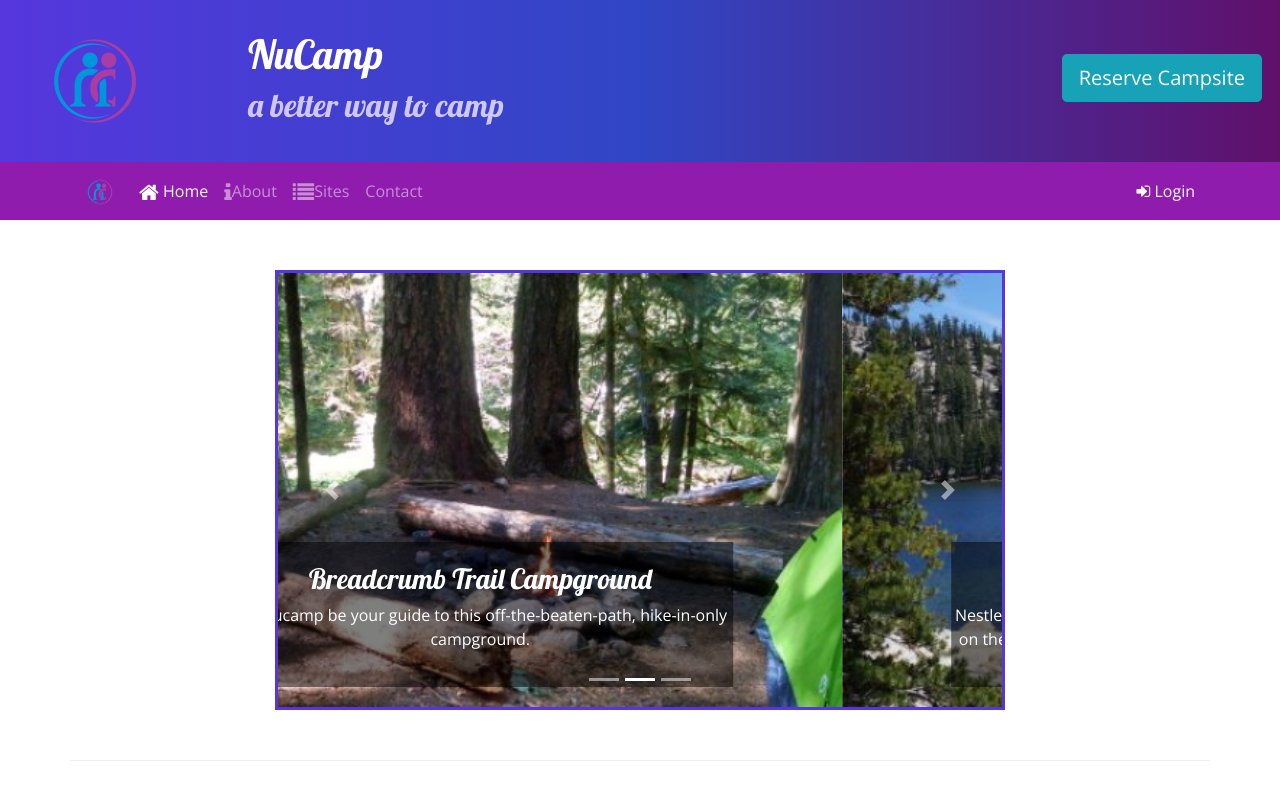
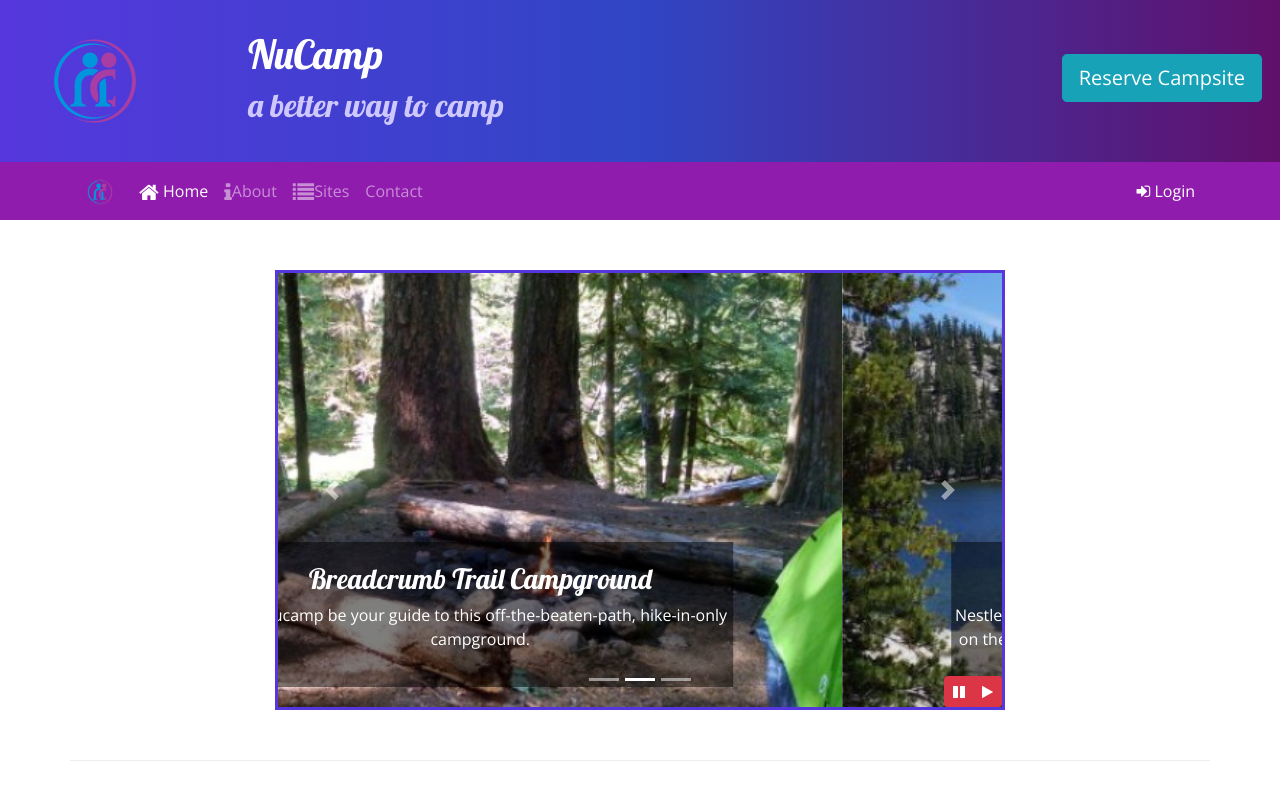
Before and after one commit to actgit123/nuCamp, a website: page index.html in a window 1280 px wide. Shown: the top 800 px of the page. Drawn offline with nearby package versions, Linux system fonts and the light colour scheme; some icons are missing.

Commit message:
Bootstrap and iQuery Part1

```diff
--- a/css/styles.css
+++ b/css/styles.css
@@ -40,6 +40,11 @@ header h2 {
 .carousel {
     border: solid #5637DD;
 }
+#carouselButton{
+    position: absolute;
+    right: 0;
+    bottom: 0;
+}
 
 
 /*.tab-content{
--- a/index.html
+++ b/index.html
@@ -14,18 +14,9 @@
     <link rel="stylesheet" href="https://fonts.googleapis.com/css?family=Lobster|Open+Sans" />
     <link rel="stylesheet" href="css/styles.css" />
     <!--  <style>
-        .container {
-            border: solid blue;
-        }
-
-        .row {
-            border: solid yellow;
-
-        }
-
-        .row div {
-            border: solid purple;
-        }
+        .container {border: solid blue;}
+        .row {border: solid yellow;}
+        .row div {border: solid purple;}
     </style> -->
     <title>NuCamp: A Better Way To Camp</title>
 </head>
@@ -220,6 +211,14 @@
                         <span class="carousel-control-next-icon"></span>
                         <span class="sr-only">Next</span>
                     </a>
+                    <div class="btn-group" id="carouselButton">
+                        <button class="btn btn-danger btn-sm" id="carouselPause">
+                            <i class="fa fa-pause"></i>
+                        </button>
+                        <button class="btn btn-danger btn-sm" id="carouselPlay">
+                            <i class="fa fa-play"></i>
+                        </button>
+                    </div>
                 </div>
             </div>
         </div>
@@ -277,8 +276,6 @@
                     </div>
                 </div>
             </div>
-
-
             <footer class="site-footer">
                 <div class="container">
                     <div class="row">
@@ -318,12 +315,20 @@
             <script src="node_modules/jquery/dist/jquery.slim.min.js"></script>
             <script src="node_modules/popper.js/dist/umd/popper.min.js"></script>
             <script src="node_modules/bootstrap/dist/js/bootstrap.min.js"></script>
-            <!--  <script>
-     $(function()
-     {
-         $('[data-toggle="tooltip"]').tooltip()
-     })
-     </script>-->
+            <script>
+                $(function () {
+                    $(".carousel").carousel({ interval: 2000 });
+
+                    $("#carouselPause").click(function () {
+                        $(".carousel").carousel("pause");
+                    });
+                    $("#carouselPlay").click(function () {
+                        $(".carousel").carousel("cycle");
+                    });
+                });
+
+
+            </script>
 
 
 </body>
```
